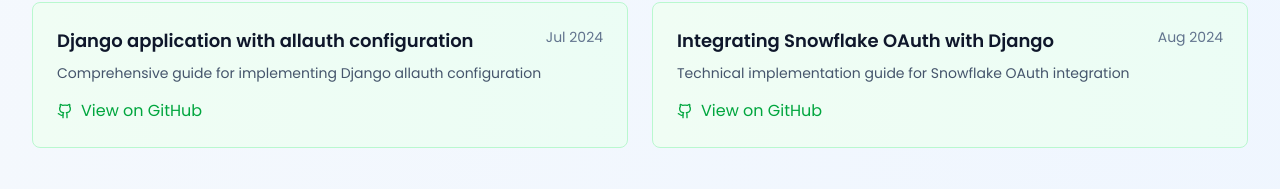
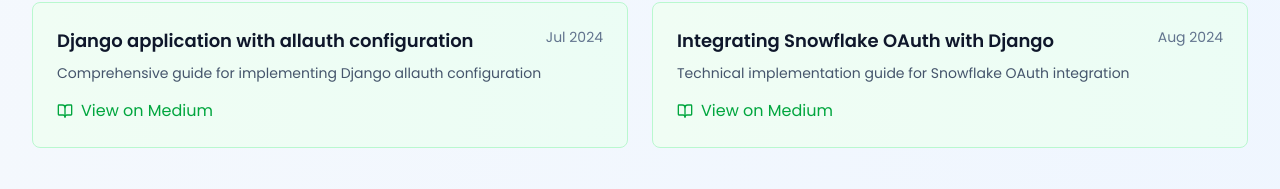
Before and after one commit to saiprasath2304/sp-portfolio, a Next.js app: page / in a window 1280 px wide. Shown: the part 4064-4253 px from the top of the page. Built offline with nearby package versions, Linux system fonts and the light colour scheme.

Commit message:
Update publication links and add BookOpen icon

```diff
--- a/src/app/page.tsx
+++ b/src/app/page.tsx
@@ -11,7 +11,8 @@
   Calendar,
   MapPin,
   ExternalLink,
-  Phone
+  Phone,
+  BookOpen
 } from "lucide-react";
 
 export default function Home() {
@@ -122,13 +123,13 @@
     {
       title: "Django application with allauth configuration",
       date: "Jul 2024",
-      link: "https://github.com/saiprasath/django-allauth",
+      link: "https://medium.com/django-unleashed/django-application-with-allauth-configuration-8df4d94e5a5d",
       description: "Comprehensive guide for implementing Django allauth configuration"
     },
     {
       title: "Integrating Snowflake OAuth with Django",
       date: "Aug 2024",
-      link: "https://github.com/saiprasath/snowflake-oauth",
+      link: "https://medium.com/snowflake/integrating-snowflake-oauth-with-django-a-step-by-step-guide-a70ab3312282",
       description: "Technical implementation guide for Snowflake OAuth integration"
     }
   ];
@@ -433,8 +434,8 @@
                   rel="noopener noreferrer"
                   className="text-green-600 hover:text-green-700 dark:text-green-400 dark:hover:text-green-300 flex items-center gap-2"
                 >
-                  <Github className="w-4 h-4" />
-                  View on GitHub
+                  <BookOpen className="w-4 h-4" />
+                  View on Medium
                 </a>
               </div>
             ))}
```
